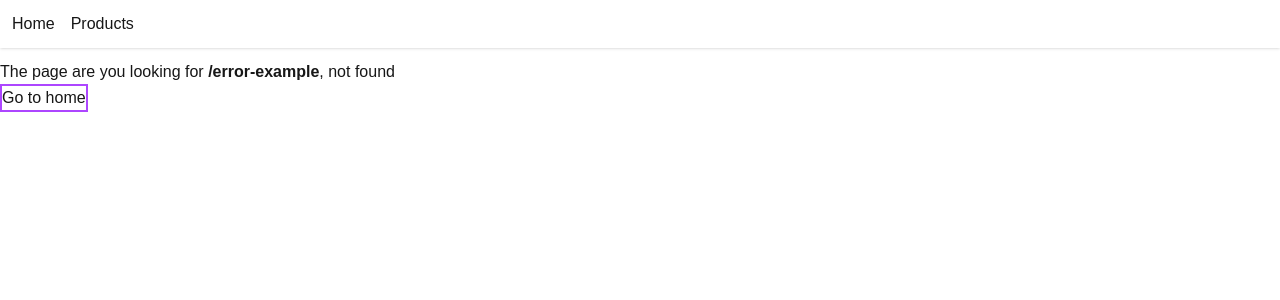
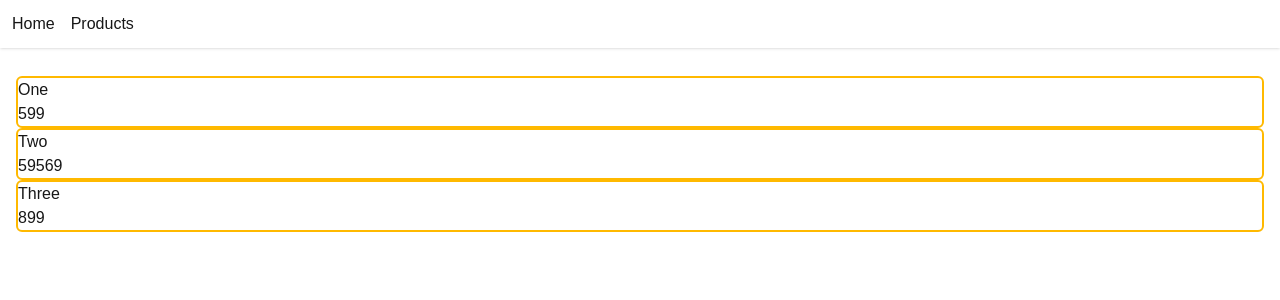
Before and after one commit to mdmunna84880/NextJS, a Next.js app in the folder my-app/: page /error-example in a window 1280 px wide. Before the commit this address had no page. Shown: the top 300 px of the page. Built offline with nearby package versions, Linux system fonts and the light colour scheme.

Commit message:
learn: error-example

```diff
--- /dev/null
+++ b/my-app/src/app/error-example/error.tsx
@@ -0,0 +1,23 @@
+'use client'
+
+import { useEffect } from "react";
+
+function ErrorHandling({error,
+  reset}:{
+  error: Error & { digest?: string }
+  reset: () => void
+}) {
+
+    useEffect(()=>{
+        console.error(error);
+    }, [error]);
+
+    return (
+        <div>
+            <h1>{error?.message || "Something went wrong."} </h1>
+            <button onClick={reset}>Try Again</button>
+        </div>
+     );
+}
+
+export default ErrorHandling;
--- /dev/null
+++ b/my-app/src/app/error-example/page.tsx
@@ -0,0 +1,26 @@
+async function ProductList() {
+    async function getData() {
+        const isError = Math.random()  < 0.5;
+
+        if(isError){
+            throw new Error("The error is occured");
+        }
+
+        return [{id: 1, name: "One", price: 599}, {id: 2, name: "Two", price: 59569}, {id: 3, name: "Three", price: 899}];
+    }
+
+    const products = await getData();
+
+    return (
+        <div className="p-4">
+            {products.map(product=>(
+                <div key={product.id} className="border-2 border-amber-400 rounded-md hover:shadow-[0_0_15px_rgb(155, 233, 201)]">
+                    <h2>{product.name}</h2>
+                    <p>{product.price}</p>
+                </div>
+            ))}
+        </div>
+     );
+}
+
+export default ProductList;
```
Also changed, not shown: 1 other file (tests, documents, lock files or other folders).
